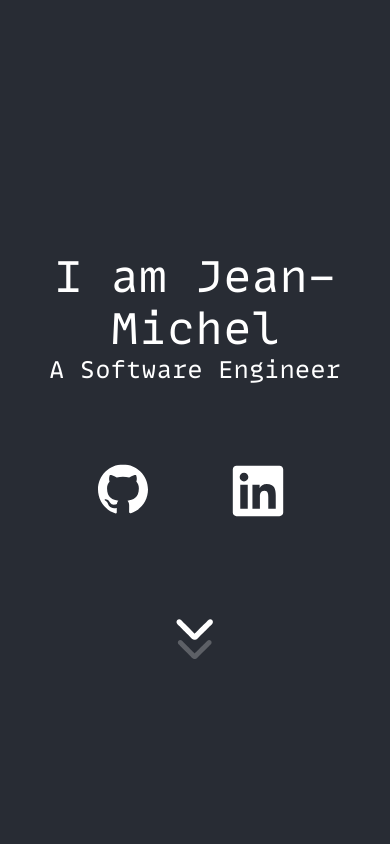
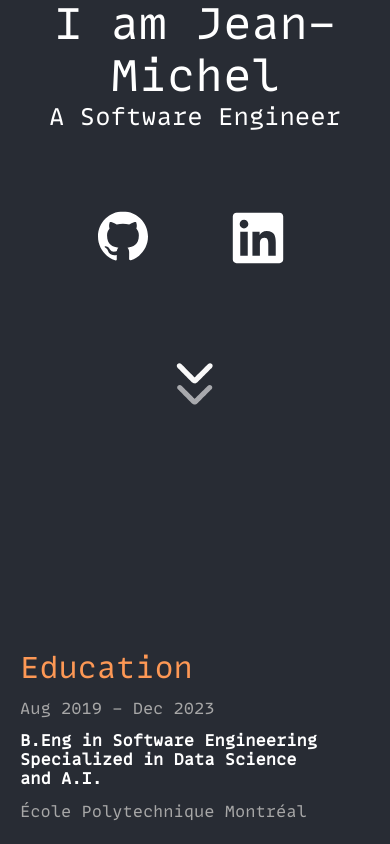
Before and after one commit to jeanmichel25/resume, a React (Create React App) app: page / in a window 390 px wide. Shown: the top 844 px of the page. Built offline with nearby package versions, Linux system fonts and the light colour scheme.

Commit message:
mobile test

```diff
--- a/src/App.css
+++ b/src/App.css
@@ -86,7 +86,7 @@
     color: white;
     font-family: 'MonoLisaRegular', fallback;
     align-items: center;
-    padding-top: 30vh;
+    /* padding-top: 30vh; */
     margin-bottom: -30vh;
   }
 
```
